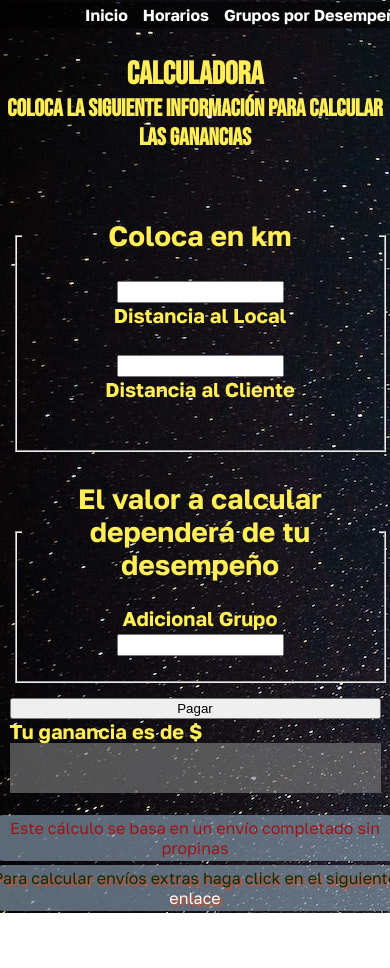
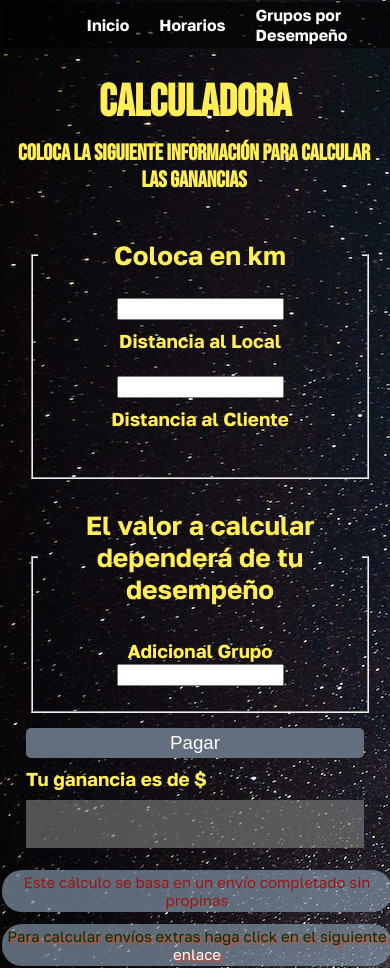
Before and after one commit to Germen6392/calculadora-pedidos-javascript, a plain HTML site: page calc-normal.html in a window 390 px wide. Before the commit the page ends 913 px from the top, so only its background shows below. Drawn offline with Linux system fonts and the light colour scheme.

Commit message:
pagina responsiva

```diff
--- a/styles.css
+++ b/styles.css
@@ -77,13 +77,26 @@ label {
 display:block;
 font-weight:700;
 }
+#sumar {
+background-color: #636f7e;
+border: none;
+border-radius: 5px;
+color: white;
+font-size: 1em;
+padding: 4px;
+transition:.7s;
+}
+#sumar:hover {
+background-color: #939310;
+text-transform: uppercase;
+}
 #resultado{
   background: #8080809e;
   padding: 7px 0;
   font-size: 1.5em;
   border: none;
   font-weight: 700;
-
+margin-top:10px;
 }
 
 /*Elimina los botones del input number*/
@@ -94,14 +107,15 @@ input[type=number] {
 /*Aclaración*/
 p {
 width: 100%;
-margin: 2px 0px;
-padding: 3px 0px;
+margin: 2px;
+padding: 3px 2px;
 background-color: #8395a8b0;
 text-align: center;
 border-radius: 20px;
 }
 .parrafo1 {
 color: #9d1515;
+margin-bottom: 10px;
 }
 .parrafo2 {
 color:#082f08;
@@ -115,3 +129,44 @@ text-decoration:none;
 a.enlace-extras:hover {
 color:yellow;
 }
+/*Responsive para dispositivos móviles*/
+@media screen and (max-width:456px) {
+body {
+  background-image: url("img/background-calculator.jpg");
+  color: #ffee58;
+  font-size:15px;
+  font-family: 'Golos Text', sans-serif;
+  display: flex;
+  flex-direction:column;
+}
+  .nav-bar{
+  display: flex;
+  flex-wrap: wrap;
+  align-items: center;
+  justify-content: center;
+}
+  .nav-items{
+  display: flex;
+  width: min-content;
+  font-size: 1rem;
+  align-items: center;
+  gap: 30px;
+}
+.titulo-principal {
+font-size:3em;
+}
+header h2 {
+  display: flex;
+  align-content: center;
+  justify-content: center;
+  font-size: 1.5em;
+  flex-wrap: wrap;
+  padding-top: 10px;
+  padding-right: 2px;
+}
+label {
+  display: block;
+  font-weight: 700;
+  padding-top: 10px;
+}
+}
```
